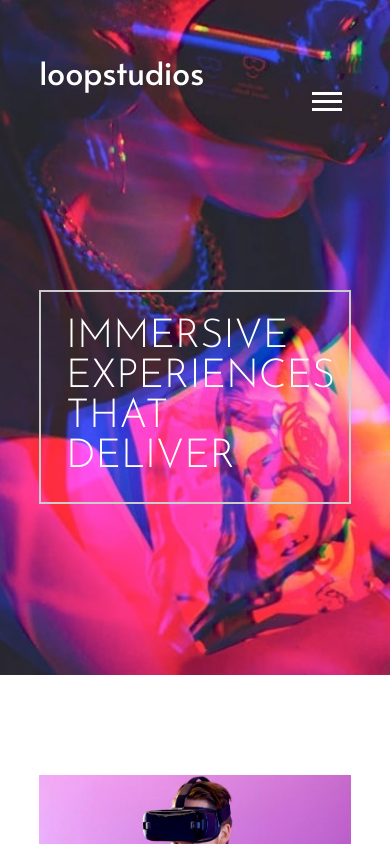
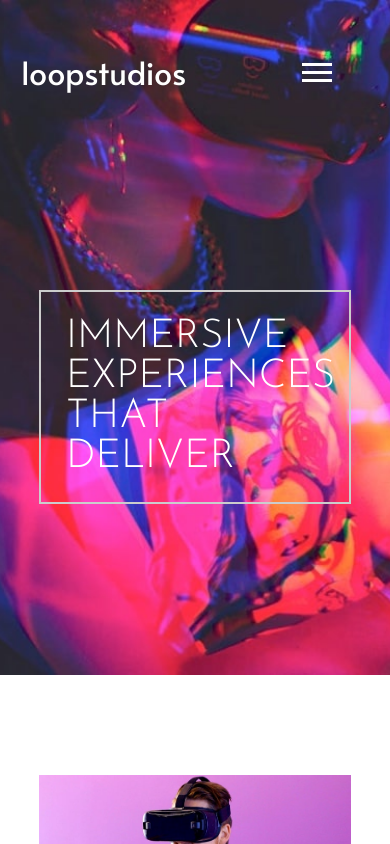
Before and after one commit to JhonierSantana/LoopsStudios, a React (Vite) app in the folder Landing-Page/: page / in a window 390 px wide. Shown: the top 844 px of the page. Built offline with nearby package versions, Linux system fonts and the light colour scheme; the HTML template or start-up script is replaced by a standard one.

Commit message:
Correcion menu

```diff
--- a/Landing-Page/src/App.jsx
+++ b/Landing-Page/src/App.jsx
@@ -10,8 +10,10 @@
   return (
     <div className="App">
       <div className="Header-Main-container">
-        <HamburgerMenu />
-        <Header />
+        <div className="header-container">
+          <Header />
+          <HamburgerMenu />
+        </div>
         <Main />
       </div>
       <Section /> {}
--- a/Landing-Page/src/App.scss
+++ b/Landing-Page/src/App.scss
@@ -294,6 +294,12 @@
   .header__menu {
     display: block;
   }
+  .header-container {
+    display: flex;
+    justify-content: space-between;
+    align-items: center;
+    padding: 0 20px;
+  }
 
   .menu-container {
     display: block;
@@ -304,9 +310,9 @@
   .menu-toggle {
     display: flex;
     justify-content: flex-end;
-    position: absolute;
-    top: -15px;
-    right: 10px;
+    position: relative;
+    top: 0;
+    right: 0;
     z-index: 3;
 
     .hamburger {
```
